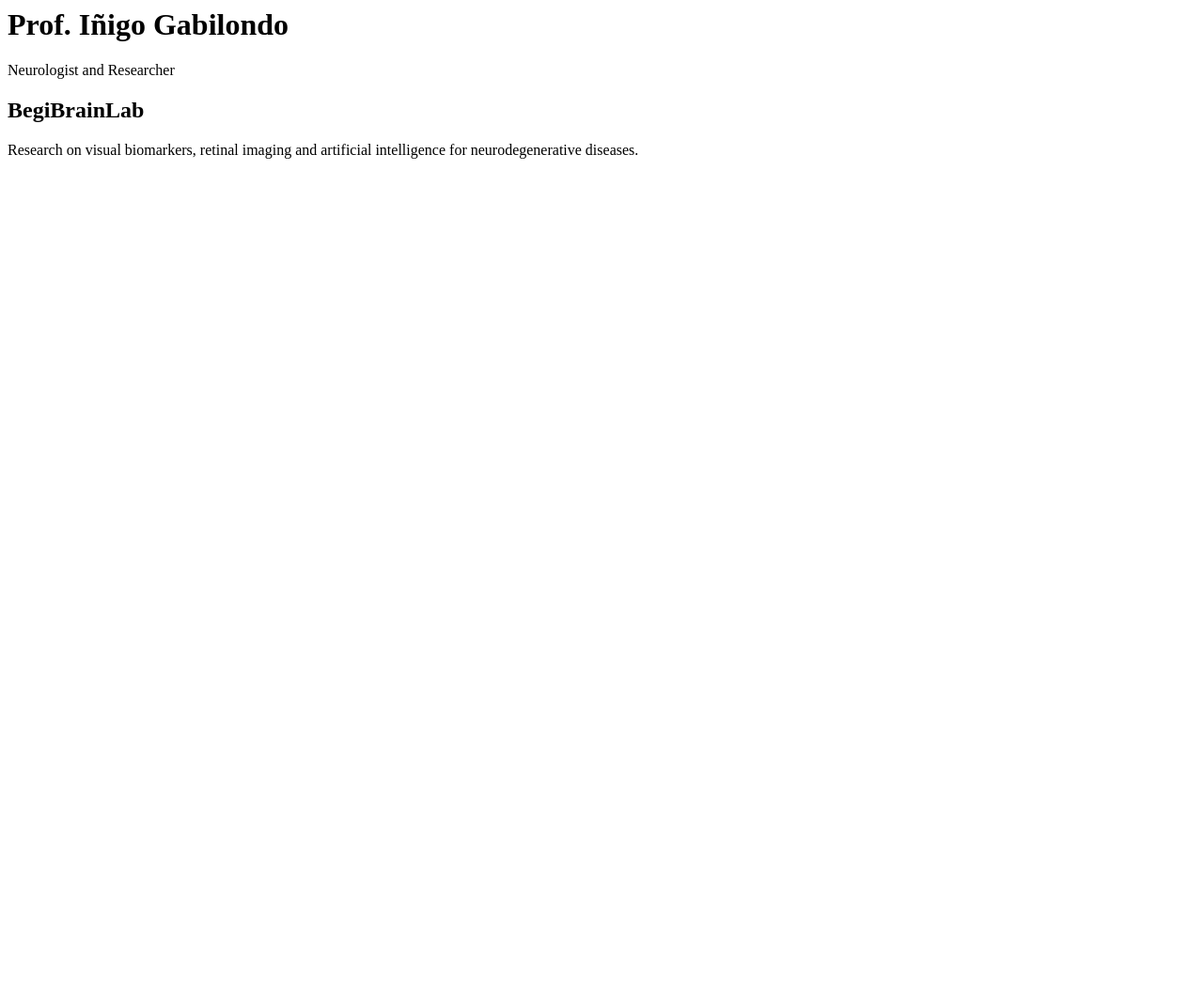
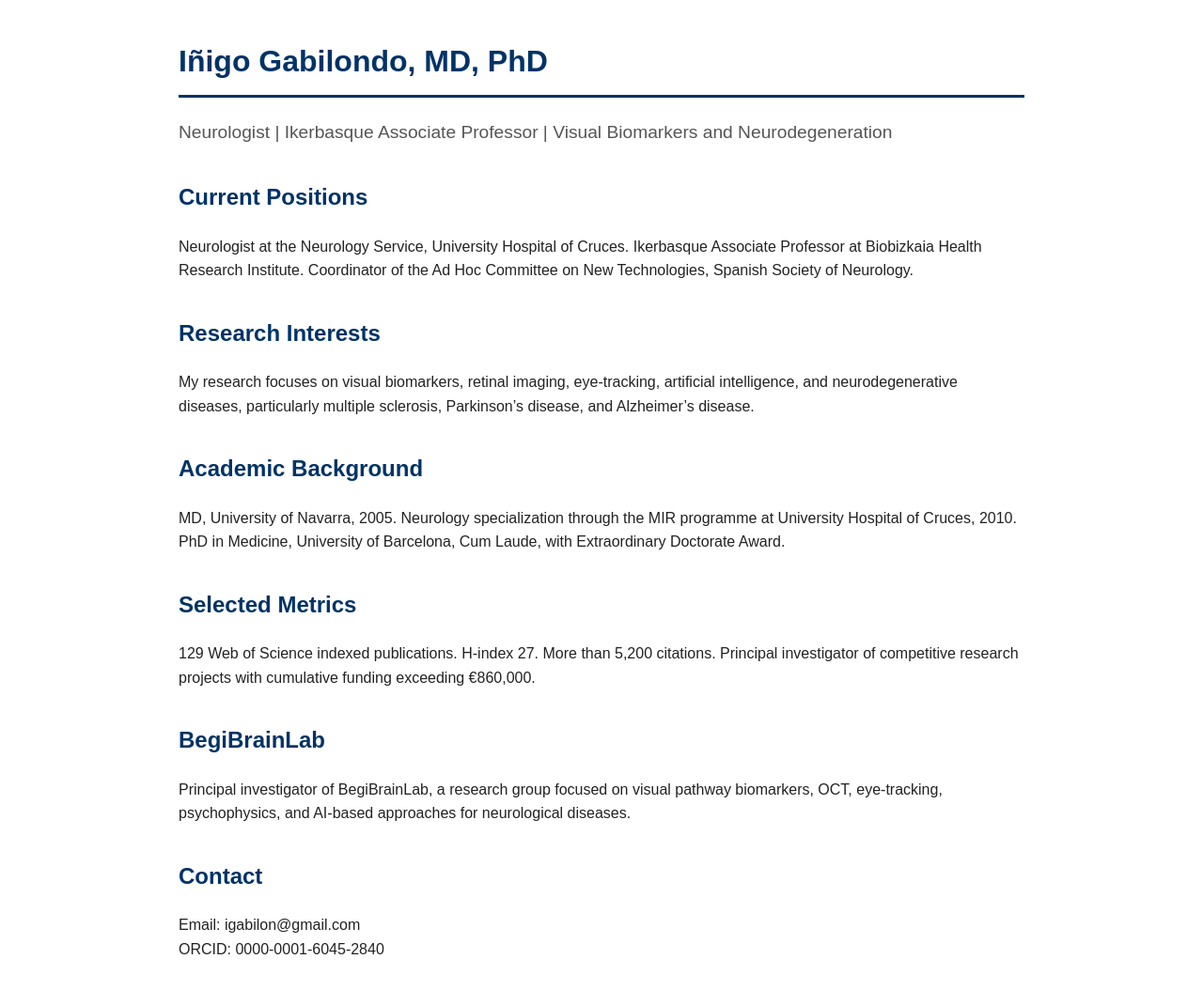
Before and after one commit to igabilon/mystuff, a plain HTML site: page index.html in a window 1280 px wide. Shown: the whole page at 94% size. Before the commit the page ends 800 px from the top, so only its background shows below. Drawn offline with Linux system fonts and the light colour scheme.

Commit message:
Create academic CV structure in index.html
Added HTML structure and content for academic CV.

```diff
--- a/index.html
+++ b/index.html
@@ -1,10 +1,94 @@
-<h1>Prof. Iñigo Gabilondo</h1>
+<!DOCTYPE html>
+<html lang="en">
+<head>
+  <meta charset="UTF-8">
+  <title>Iñigo Gabilondo | Academic CV</title>
+  <style>
+    body {
+      font-family: Arial, sans-serif;
+      max-width: 900px;
+      margin: 40px auto;
+      line-height: 1.6;
+      color: #222;
+      padding: 0 20px;
+    }
+    h1, h2 {
+      color: #003366;
+    }
+    h1 {
+      border-bottom: 3px solid #003366;
+      padding-bottom: 10px;
+    }
+    .subtitle {
+      font-size: 1.2em;
+      color: #555;
+    }
+    section {
+      margin-top: 35px;
+    }
+  </style>
+</head>
 
-<p>Neurologist and Researcher</p>
+<body>
 
-<h2>BegiBrainLab</h2>
+  <h1>Iñigo Gabilondo, MD, PhD</h1>
 
-<p>
-Research on visual biomarkers, retinal imaging and artificial intelligence
-for neurodegenerative diseases.
-</p>
+  <p class="subtitle">
+    Neurologist | Ikerbasque Associate Professor | Visual Biomarkers and Neurodegeneration
+  </p>
+
+  <section>
+    <h2>Current Positions</h2>
+    <p>
+      Neurologist at the Neurology Service, University Hospital of Cruces.
+      Ikerbasque Associate Professor at Biobizkaia Health Research Institute.
+      Coordinator of the Ad Hoc Committee on New Technologies, Spanish Society of Neurology.
+    </p>
+  </section>
+
+  <section>
+    <h2>Research Interests</h2>
+    <p>
+      My research focuses on visual biomarkers, retinal imaging, eye-tracking,
+      artificial intelligence, and neurodegenerative diseases, particularly
+      multiple sclerosis, Parkinson’s disease, and Alzheimer’s disease.
+    </p>
+  </section>
+
+  <section>
+    <h2>Academic Background</h2>
+    <p>
+      MD, University of Navarra, 2005. Neurology specialization through the MIR
+      programme at University Hospital of Cruces, 2010. PhD in Medicine,
+      University of Barcelona, Cum Laude, with Extraordinary Doctorate Award.
+    </p>
+  </section>
+
+  <section>
+    <h2>Selected Metrics</h2>
+    <p>
+      129 Web of Science indexed publications. H-index 27. More than 5,200
+      citations. Principal investigator of competitive research projects with
+      cumulative funding exceeding €860,000.
+    </p>
+  </section>
+
+  <section>
+    <h2>BegiBrainLab</h2>
+    <p>
+      Principal investigator of BegiBrainLab, a research group focused on
+      visual pathway biomarkers, OCT, eye-tracking, psychophysics, and AI-based
+      approaches for neurological diseases.
+    </p>
+  </section>
+
+  <section>
+    <h2>Contact</h2>
+    <p>
+      Email: igabilon@gmail.com<br>
+      ORCID: 0000-0001-6045-2840
+    </p>
+  </section>
+
+</body>
+</html>
```
